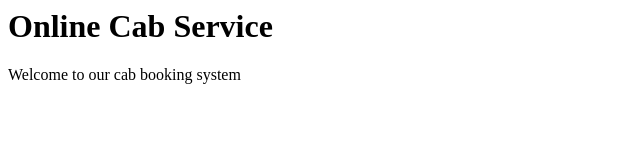
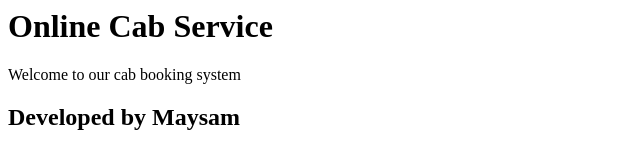
Before and after one commit to maYSam03/cab-dev, a plain HTML site: page index.html in a window 1280 px wide. Shown: the whole page, without its empty margins (0-640 px from the left). Drawn offline with Linux system fonts and the light colour scheme.

Commit message:
Update index.html
Updated page content and added developer name

```diff
--- a/index.html
+++ b/index.html
@@ -1,2 +1,3 @@
 <h1>Online Cab Service</h1>
 <p>Welcome to our cab booking system</p>
+<h2>Developed by Maysam</h2>
```
